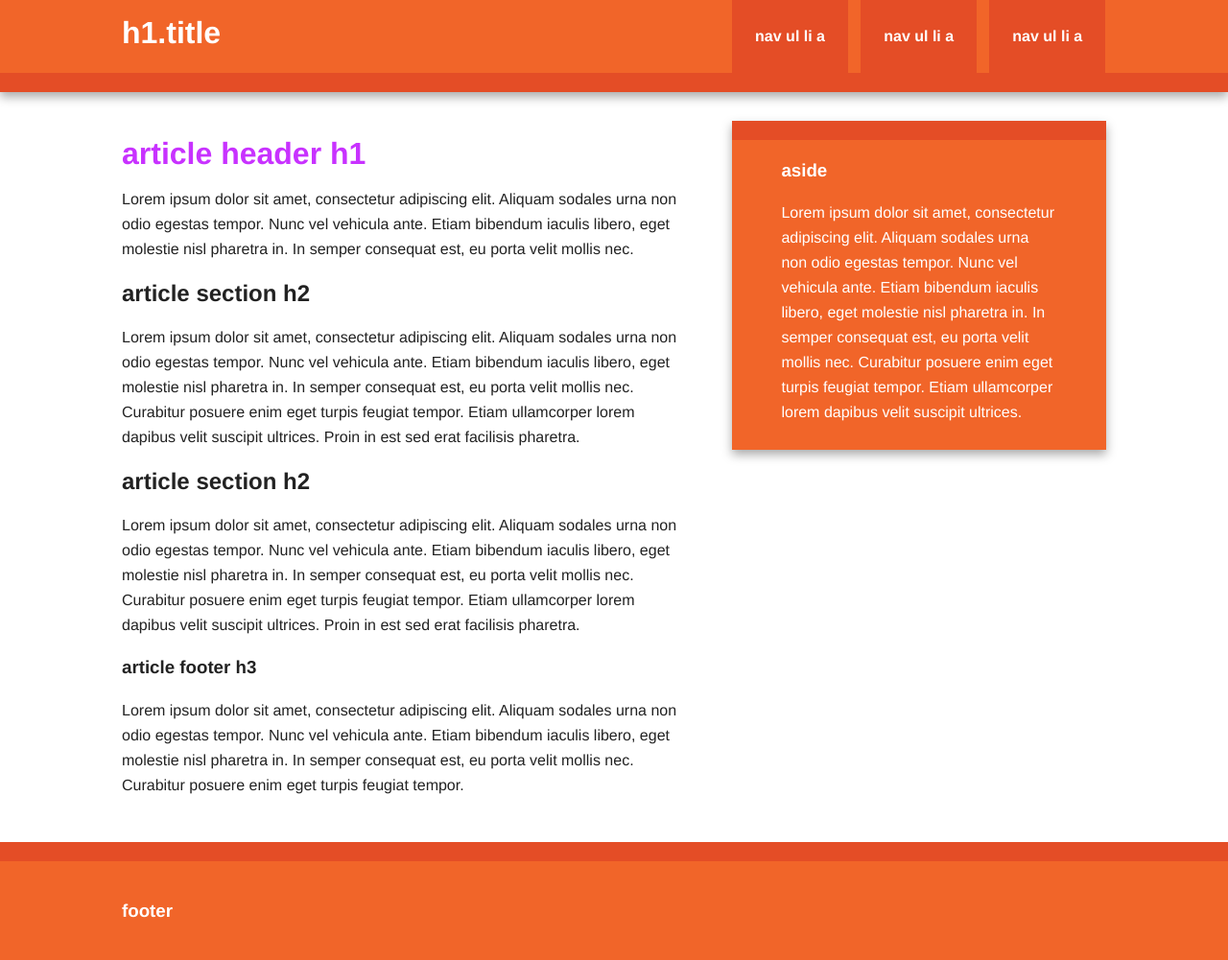
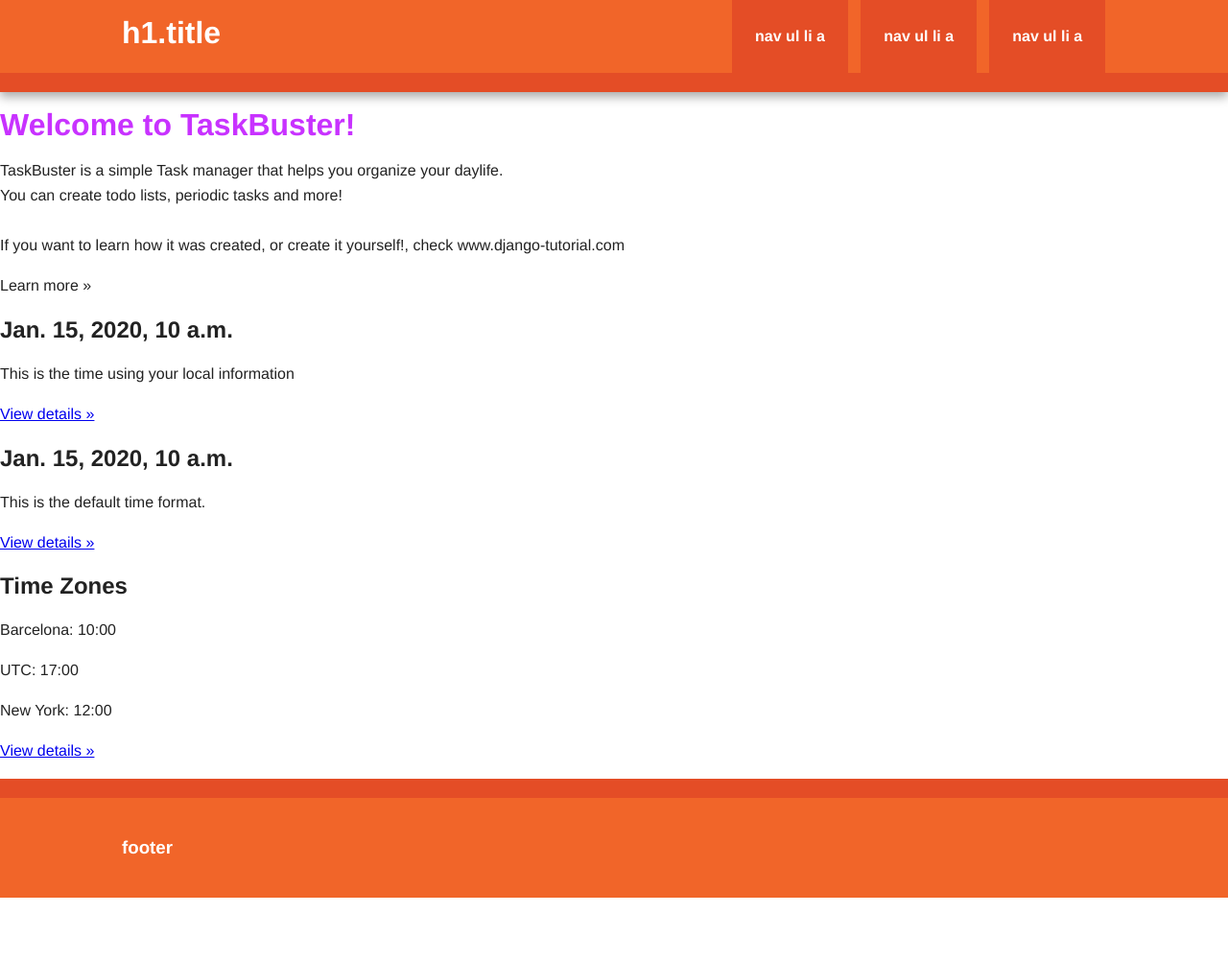
Before and after one commit to lowderd/TaskBuster, a Django app: template taskbuster/templates/taskbuster/index.html in a window 1280 px wide. Shown: the whole page at 96% size. After the commit the page ends 936 px from the top, so only its background shows below. Run offline with Django 3.2, Linux system fonts and the light colour scheme; the template is opened without the code that fills it: most values are stand-ins (such as "Sample title", 1, 10 or a date in 2020); some libraries are stand-ins or nearby versions.

Commit message:
Localization and Timezone additions

```diff
--- a/requirements/base.txt
+++ b/requirements/base.txt
@@ -1 +1,2 @@
 Django==1.8.5
+pytz==2015.7
--- a/taskbuster/static/css/main.css
+++ b/taskbuster/static/css/main.css
@@ -153,7 +153,7 @@
 /* ==========================================================================
    Author's custom styles
    ========================================================================== */
-.main-container h1 {
+.jumbotron h1 {
     color: rgba(200, 50, 255, 1);
 }
 
--- a/taskbuster/templates/taskbuster/index.html
+++ b/taskbuster/templates/taskbuster/index.html
@@ -1,32 +1,39 @@
 {% extends "base.html" %}
+{% load i18n %}
+{% load l10n %}
+{% load tz %}
 {% block head_title %}TaskBuster{% endblock %}
 
 {% block content %}
-    <div class="main-container">
-        <div class="main wrapper clearfix">
-            <article>
-                <header>
-                    <h1>article header h1</h1>
-                    <p>Lorem ipsum dolor sit amet, consectetur adipiscing elit. Aliquam sodales urna non odio egestas tempor. Nunc vel vehicula ante. Etiam bibendum iaculis libero, eget molestie nisl pharetra in. In semper consequat est, eu porta velit mollis nec.</p>
-                </header>
-                <section>
-                    <h2>article section h2</h2>
-                    <p>Lorem ipsum dolor sit amet, consectetur adipiscing elit. Aliquam sodales urna non odio egestas tempor. Nunc vel vehicula ante. Etiam bibendum iaculis libero, eget molestie nisl pharetra in. In semper consequat est, eu porta velit mollis nec. Curabitur posuere enim eget turpis feugiat tempor. Etiam ullamcorper lorem dapibus velit suscipit ultrices. Proin in est sed erat facilisis pharetra.</p>
-                </section>
-                <section>
-                    <h2>article section h2</h2>
-                    <p>Lorem ipsum dolor sit amet, consectetur adipiscing elit. Aliquam sodales urna non odio egestas tempor. Nunc vel vehicula ante. Etiam bibendum iaculis libero, eget molestie nisl pharetra in. In semper consequat est, eu porta velit mollis nec. Curabitur posuere enim eget turpis feugiat tempor. Etiam ullamcorper lorem dapibus velit suscipit ultrices. Proin in est sed erat facilisis pharetra.</p>
-                </section>
-                <footer>
-                    <h3>article footer h3</h3>
-                    <p>Lorem ipsum dolor sit amet, consectetur adipiscing elit. Aliquam sodales urna non odio egestas tempor. Nunc vel vehicula ante. Etiam bibendum iaculis libero, eget molestie nisl pharetra in. In semper consequat est, eu porta velit mollis nec. Curabitur posuere enim eget turpis feugiat tempor.</p>
-                </footer>
-            </article>
+    <div class="jumbotron">
+        <div class="container">
+            <h1>{% trans "Welcome to TaskBuster!" %}</h1>
+            <p>{% blocktrans %}
+                    TaskBuster is a simple Task manager that helps you organize your daylife. </br>
+                    You can create todo lists, periodic tasks and more! </br></br> If you want to learn how it was
+                    created, or create it yourself!, check www.django-tutorial.com
+                {% endblocktrans %}
+            </p>
+            <p><a class="btn btn-primary btn-lg" role="button">Learn more &raquo;</a></p>
 
-            <aside>
-                <h3>aside</h3>
-                <p>Lorem ipsum dolor sit amet, consectetur adipiscing elit. Aliquam sodales urna non odio egestas tempor. Nunc vel vehicula ante. Etiam bibendum iaculis libero, eget molestie nisl pharetra in. In semper consequat est, eu porta velit mollis nec. Curabitur posuere enim eget turpis feugiat tempor. Etiam ullamcorper lorem dapibus velit suscipit ultrices.</p>
-            </aside>
+            <div class="col-md-4">
+                <h2 id="local-date">{{ today }}</h2>
+                <p>This is the time using your local information </p>
+                <p><a class="btn btn-default" href="#" role="button">View details &raquo;</a></p>
+            </div>
+            <div class="col-md-4">
+                <h2 id="non-local-date">{{ today|unlocalize }}</h2>
+                <p>This is the default time format.</p>
+                <p><a class="btn btn-default" href="#" role="button">View details &raquo;</a></p>
+            </div>
+            <div class="col-md-4">
+                <h2>Time Zones</h2>
+                <p> Barcelona: <span id="time-tz">{{now|time:"H:i"}}</span></p>
+                <p> UTC: <span id="time-utc">{{now|utc|time:"H:i"}}</span></p>
+                <p> New York: <span id="time-ny">
+                       {{now|timezone:"America/New_York"|time:"H:i"}}</span></p>
+                <p><a class="btn btn-default" href="#" role="button">View details &raquo;</a></p>
+            </div>
         </div> <!-- #main -->
     </div> <!-- #main-container -->
 {% endblock %}
--- a/taskbuster/tests.py
+++ b/taskbuster/tests.py
@@ -1,14 +1,17 @@
 # -*- coding: utf-8 -*-
 from django.test import TestCase
 from django.core.urlresolvers import reverse
+from django.utils.translation import activate
 
 
 class TestHomePage(TestCase):
 
     def test_uses_index_template(self):
+        activate('en')
         response = self.client.get(reverse("home"))
         self.assertTemplateUsed(response, "taskbuster/index.html")
 
     def test_index_uses_base_template(self):
+        activate('en')
         response = self.client.get(reverse("home"))
         self.assertTemplateUsed(response, "base.html")
--- a/taskbuster/urls.py
+++ b/taskbuster/urls.py
@@ -1,3 +1,4 @@
+# -*- coding: utf-8 -*-
 """taskbuster URL Configuration
 
 The `urlpatterns` list routes URLs to views. For more information please see:
@@ -15,11 +16,15 @@
 """
 from django.conf.urls import include, url
 from django.contrib import admin
+from django.conf.urls.i18n import i18n_patterns
 
 from .views import home, home_files
 
 urlpatterns = [
+    url(r'^(?P<filename>(robots.txt)|(humans.txt))$', home_files, name='home-files')
+]
+
+urlpatterns += i18n_patterns(
     url(r'^admin/', include(admin.site.urls)),
     url(r'^$', home, name='home'),
-    url(r'^(?P<filename>(robots.txt)|(humans.txt))$', home_files, name='home-files')
-]
+)
--- a/taskbuster/views.py
+++ b/taskbuster/views.py
@@ -1,9 +1,13 @@
 # -*- coding: utf-8 -*-
 from django.shortcuts import render
+from django.utils.timezone import now
+import datetime
 
 
 def home(request):
-    return render(request, "taskbuster/index.html", {})
+    today = datetime.date.today()
+    return render(request, "taskbuster/index.html", {'today': today,
+                                                     'now': now()})
 
 
 def home_files(request, filename    ):
```
Also changed, not shown: functional_tests/test_all_users.py (+33 -0 lines), taskbuster/settings/base.py (+12 -1 lines), taskbuster/locale/ca/LC_MESSAGES/django.po (added), 1 other file.
